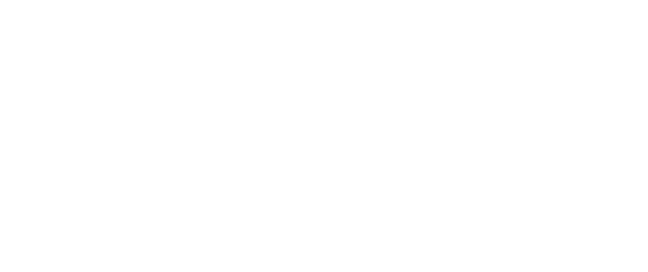
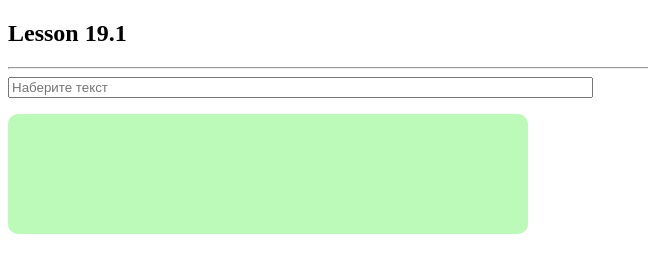
Before and after one commit to peslx/JS22-homework.extra, a plain HTML site: page index.html in a window 1280 px wide. Shown: the whole page, without its empty margins (0-648 px from the left). Drawn offline with Linux system fonts and the light colour scheme.

Commit message:
Начальное состояние

```diff
--- a/index.html
+++ b/index.html
@@ -5,7 +5,13 @@
     <meta http-equiv="X-UA-Compatible" content="IE=edge" />
     <meta name="viewport" content="width=device-width, initial-scale=1.0" />
     <title>JS22-homework.extra</title>
-    <script src="script.js"></script>
+    <link rel="stylesheet" href="style.css" />
+    <script src="script.js" defer></script>
   </head>
-  <body></body>
+  <body>
+    <h2>Lesson 19.1</h2>
+    <hr />
+    <input type="text" id="teleType" size="70" placeholder="Наберите текст" />
+    <p id="monitor"></p>
+  </body>
 </html>
--- a/script.js
+++ b/script.js
@@ -1 +1,2 @@
 "Use sctrict";
+"use strict";
--- /dev/null
+++ b/style.css
@@ -0,0 +1,7 @@
+#monitor {
+  background: #bcfaba;
+  width: 500px;
+  height: 100px;
+  padding: 10px;
+  border-radius: 10px;
+}
```
